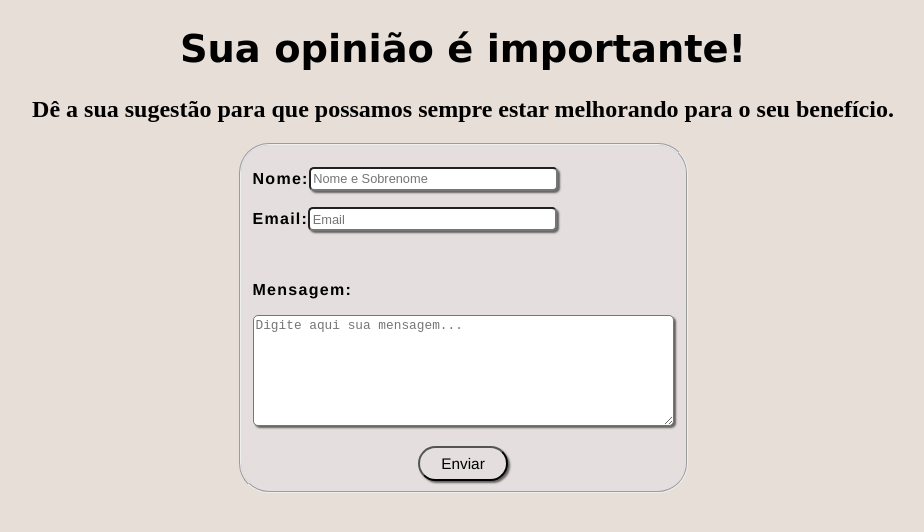
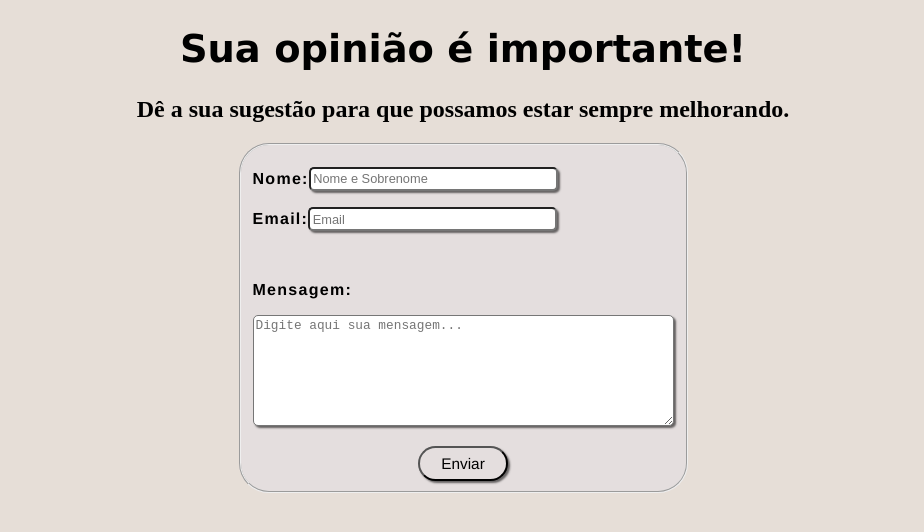
Before and after one commit to AlanAlado/Churrascometro, a plain HTML site: page form.html in a window 1280 px wide. Shown: the whole page, without its empty margins (177-1101 px from the left). Drawn offline with Linux system fonts and the light colour scheme.

Commit message:
Update form.html

```diff
--- a/form.html
+++ b/form.html
@@ -11,7 +11,7 @@
 
 
     <h1 class="formh1">Sua opinião é importante!</h1>
-    <h2 class="formh2">Dê a sua sugestão para que possamos sempre estar melhorando para o seu benefício.</h2>
+    <h2 class="formh2">Dê a sua sugestão para que possamos estar sempre melhorando.</h2>
 
     <fieldset>
        <form action="https://hotmail.us7.list-manage.com/subscribe/post?u=40b6f11d9c37f344eed92bfae&amp;id=7f6762d938" method="post" id="mc-embedded-subscribe-form" name="mc-embedded-subscribe-form" class="validate" target="_blank" novalidate>
```
